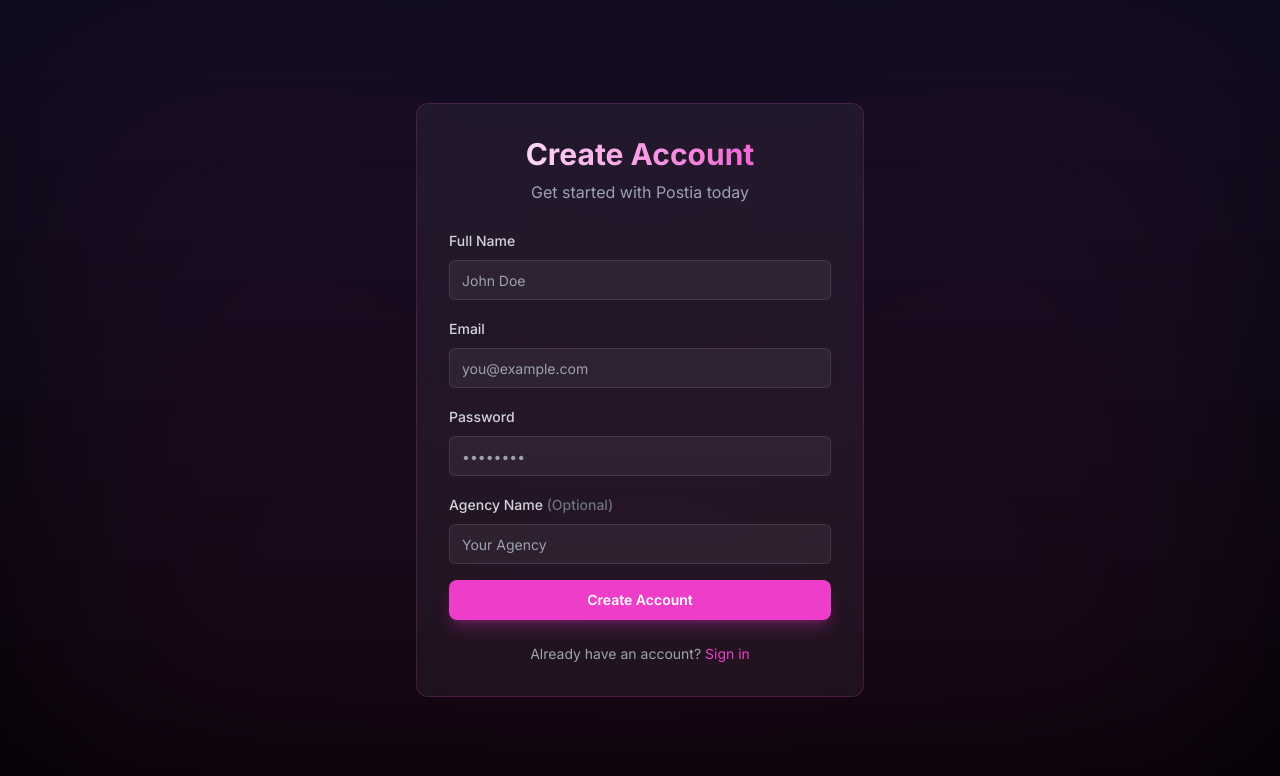
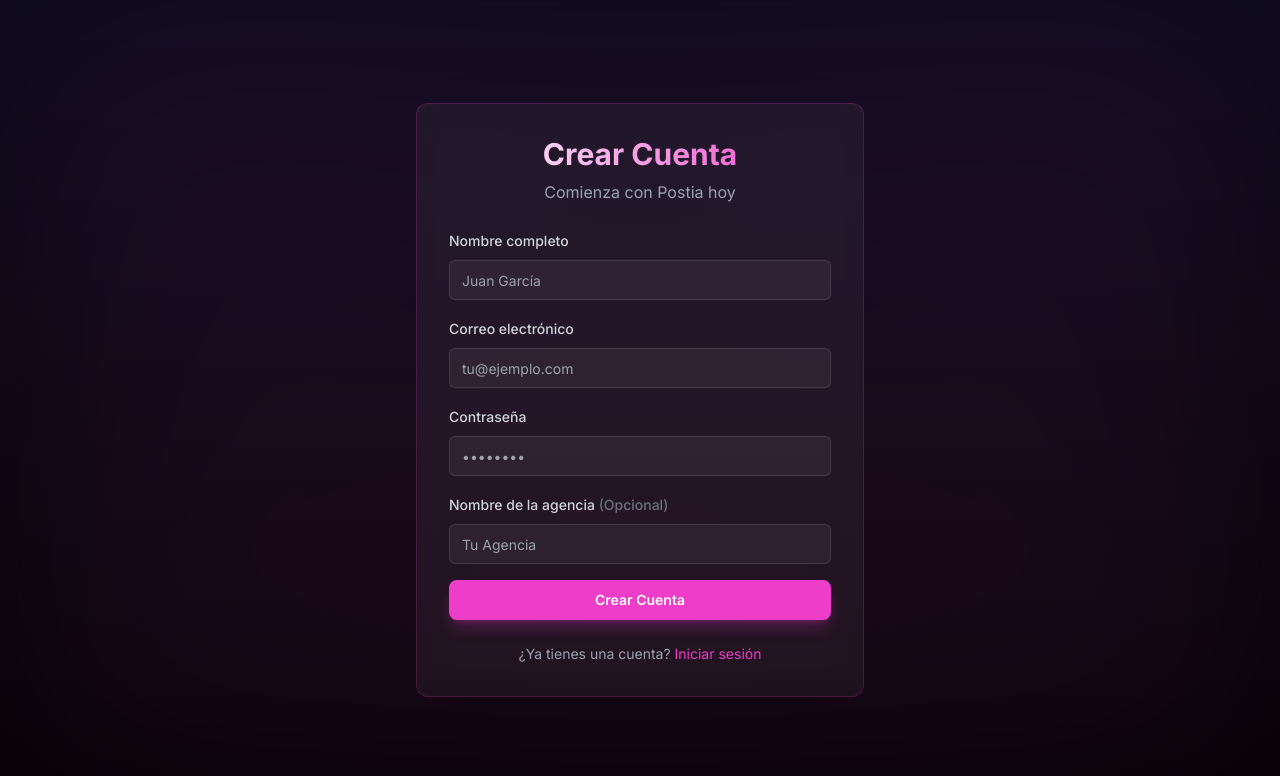
Before and after one commit to postiadeveloper-alt/postia-front, a Next.js app: page /auth/register in a window 1280 px wide. Shown: the top 776 px of the page. Built offline with nearby package versions, Linux system fonts and the light colour scheme; no server answers.

Commit message:
traslated resting screens to spanish

```diff
--- a/app/auth/login/page.tsx
+++ b/app/auth/login/page.tsx
@@ -29,7 +29,7 @@
             router.push('/dashboard/calendar');
         } catch (err: any) {
             console.error('Login error:', err);
-            setError(err.response?.data?.message || 'Failed to login. Please try again.');
+            setError(err.response?.data?.message || 'Error al iniciar sesión. Por favor, inténtalo de nuevo.');
         } finally {
             setLoading(false);
         }
@@ -44,20 +44,20 @@
         >
             <div className="text-center space-y-2">
                 <h1 className="text-3xl font-bold bg-clip-text text-transparent bg-gradient-to-r from-white to-primary">
-                    Welcome Back
+                    Bienvenido de nuevo
                 </h1>
-                <p className="text-gray-400">Sign in to your Postia account</p>
+                <p className="text-gray-400">Inicia sesión en tu cuenta de Postia</p>
             </div>
 
             <form onSubmit={handleSubmit} className="space-y-4">
                 <div className="space-y-2">
                     <label htmlFor="email" className="text-sm font-medium text-gray-300">
-                        Email
+                        Correo electrónico
                     </label>
                     <Input
                         id="email"
                         type="email"
-                        placeholder="you@example.com"
+                        placeholder="tu@ejemplo.com"
                         value={email}
                         onChange={(e) => setEmail(e.target.value)}
                         required
@@ -66,7 +66,7 @@
 
                 <div className="space-y-2">
                     <label htmlFor="password" className="text-sm font-medium text-gray-300">
-                        Password
+                        Contraseña
                     </label>
                     <Input
                         id="password"
@@ -89,14 +89,14 @@
                     className="w-full bg-primary hover:bg-primary-hover text-white font-semibold py-3 rounded-lg transition-all shadow-lg shadow-primary/25"
                     disabled={loading}
                 >
-                    {loading ? 'Signing in...' : 'Sign In'}
+                    {loading ? 'Iniciando sesión...' : 'Iniciar Sesión'}
                 </Button>
             </form>
 
             <div className="text-center text-sm text-gray-400">
-                Don&apos;t have an account?{' '}
+                ¿No tienes una cuenta?{' '}
                 <Link href="/auth/register" className="text-primary hover:text-primary-hover transition-colors">
-                    Sign up
+                    Regístrate
                 </Link>
             </div>
         </motion.div>
--- a/app/auth/register/page.tsx
+++ b/app/auth/register/page.tsx
@@ -27,7 +27,7 @@
             await register(email, password, fullName, agencyName || undefined);
             router.push('/dashboard/calendar');
         } catch (err: any) {
-            setError(err.response?.data?.message || 'Failed to register. Please try again.');
+            setError(err.response?.data?.message || 'Error al registrarse. Por favor, inténtalo de nuevo.');
         } finally {
             setLoading(false);
         }
@@ -42,20 +42,20 @@
         >
             <div className="text-center space-y-2">
                 <h1 className="text-3xl font-bold bg-clip-text text-transparent bg-gradient-to-r from-white to-primary">
-                    Create Account
+                    Crear Cuenta
                 </h1>
-                <p className="text-gray-400">Get started with Postia today</p>
+                <p className="text-gray-400">Comienza con Postia hoy</p>
             </div>
 
             <form onSubmit={handleSubmit} className="space-y-4">
                 <div className="space-y-2">
                     <label htmlFor="fullName" className="text-sm font-medium text-gray-300">
-                        Full Name
+                        Nombre completo
                     </label>
                     <Input
                         id="fullName"
                         type="text"
-                        placeholder="John Doe"
+                        placeholder="Juan García"
                         value={fullName}
                         onChange={(e) => setFullName(e.target.value)}
                         required
@@ -64,12 +64,12 @@
 
                 <div className="space-y-2">
                     <label htmlFor="email" className="text-sm font-medium text-gray-300">
-                        Email
+                        Correo electrónico
                     </label>
                     <Input
                         id="email"
                         type="email"
-                        placeholder="you@example.com"
+                        placeholder="tu@ejemplo.com"
                         value={email}
                         onChange={(e) => setEmail(e.target.value)}
                         required
@@ -78,7 +78,7 @@
 
                 <div className="space-y-2">
                     <label htmlFor="password" className="text-sm font-medium text-gray-300">
-                        Password
+                        Contraseña
                     </label>
                     <Input
                         id="password"
@@ -92,12 +92,12 @@
 
                 <div className="space-y-2">
                     <label htmlFor="agencyName" className="text-sm font-medium text-gray-300">
-                        Agency Name <span className="text-gray-500">(Optional)</span>
+                        Nombre de la agencia <span className="text-gray-500">(Opcional)</span>
                     </label>
                     <Input
                         id="agencyName"
                         type="text"
-                        placeholder="Your Agency"
+                        placeholder="Tu Agencia"
                         value={agencyName}
                         onChange={(e) => setAgencyName(e.target.value)}
                     />
@@ -114,14 +114,14 @@
                     className="w-full bg-primary hover:bg-primary-hover text-white font-semibold py-3 rounded-lg transition-all shadow-lg shadow-primary/25"
                     disabled={loading}
                 >
-                    {loading ? 'Creating account...' : 'Create Account'}
+                    {loading ? 'Creando cuenta...' : 'Crear Cuenta'}
                 </Button>
             </form>
 
             <div className="text-center text-sm text-gray-400">
-                Already have an account?{' '}
+                ¿Ya tienes una cuenta?{' '}
                 <Link href="/auth/login" className="text-primary hover:text-primary-hover transition-colors">
-                    Sign in
+                    Iniciar sesión
                 </Link>
             </div>
         </motion.div>
--- a/app/layout.tsx
+++ b/app/layout.tsx
@@ -6,8 +6,8 @@
 const inter = Inter({ subsets: ["latin"] });
 
 export const metadata: Metadata = {
-    title: "Postia - Social Media Management",
-    description: "Manage your social media presence with ease.",
+    title: "Postia - Gestión de Redes Sociales",
+    description: "Gestiona tu presencia en redes sociales con facilidad.",
 };
 
 export default function RootLayout({
@@ -16,7 +16,7 @@
     children: React.ReactNode;
 }>) {
     return (
-        <html lang="en">
+        <html lang="es">
             <body className={inter.className}>
                 <AuthProvider>
                     {children}
--- a/app/page.tsx
+++ b/app/page.tsx
@@ -10,8 +10,8 @@
                     Postia
                 </h1>
                 <p className="text-xl text-gray-300 max-w-2xl">
-                    The ultimate social media management platform for agencies and creators.
-                    Schedule, analyze, and grow.
+                    La plataforma definitiva de gestión de redes sociales para agencias y creadores.
+                    Programa, analiza y crece.
                 </p>
 
                 <div className="flex gap-4 justify-center">
@@ -19,13 +19,13 @@
                         href="/auth/login"
                         className="px-8 py-3 bg-primary text-white rounded-full font-semibold hover:bg-primary-hover transition-all shadow-lg shadow-primary/25"
                     >
-                        Get Started
+                        Comenzar
                     </Link>
                     <Link
                         href="/auth/register"
                         className="px-8 py-3 bg-white/10 text-white rounded-full font-semibold hover:bg-white/20 transition-all backdrop-blur-sm border border-white/10"
                     >
-                        Sign Up
+                        Registrarse
                     </Link>
                 </div>
             </div>
```
